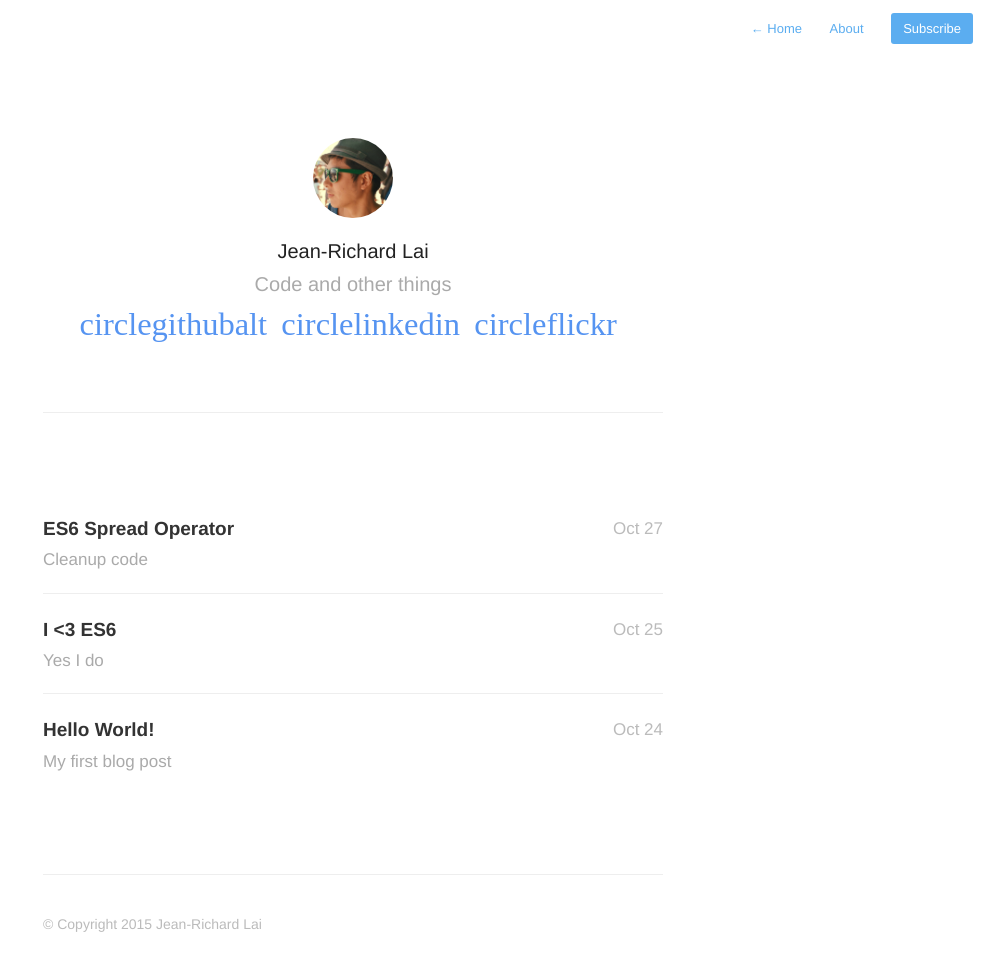
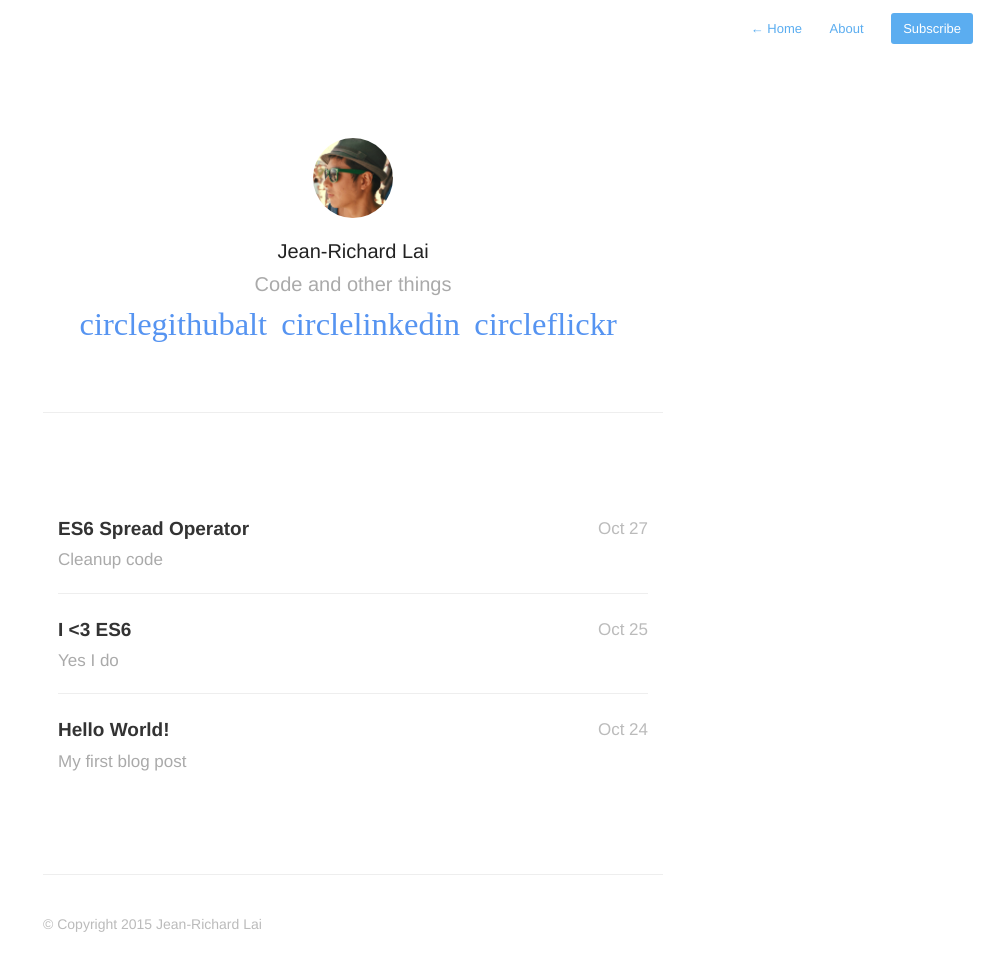
Before and after one commit to jrichardlai/jrichardlai.github.io, a Jekyll site: the page built from index.html, in a window 1280 px wide. Shown: the whole page, without its empty margins (287-1280 px from the left). Built offline with Jekyll 4.4.1, drawn with Linux system fonts in a browser that asks for light colours; nearby versions of some CDN libraries; some web fonts are replaced; Markdown is read by kramdown in place of the engine named in the settings; the list of posts is cut into pages by our own code.

Commit message:
Add padding to lists

```diff
--- a/assets/css/style.css
+++ b/assets/css/style.css
@@ -183,7 +183,7 @@ a,
 }
 
 ul 	{ margin:0; padding:0; }
-li	{ list-style-type:circle; list-style-position:inside; line-height: 1.7em; }
+li	{ list-style-type:circle; list-style-position:inside; line-height: 1.7em; margin: 15px; }
 
 /* Line Height */
 #post-body, p { line-height:1.7; }
```
